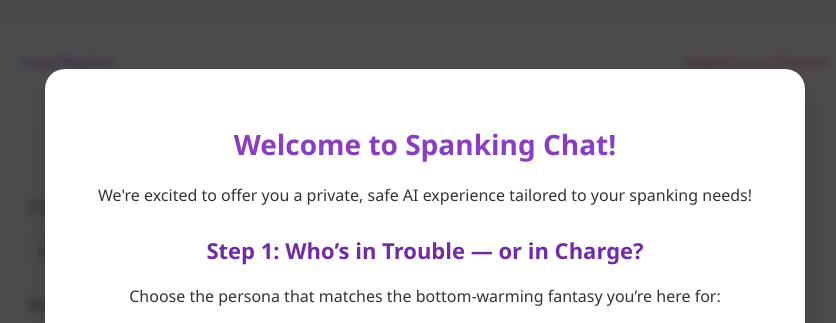
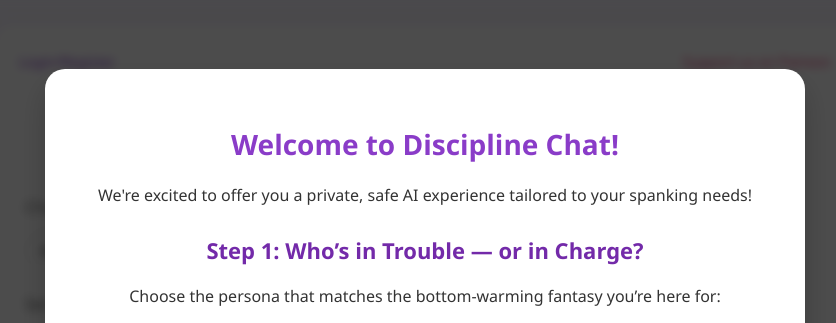
Before and after one commit to fleetingforest/spanko_chats, a Flask app: page / in a window 1280 px wide. Shown: the top 323 px of the page, without its empty margins (215-1051 px from the left). Run offline with Flask 3, Linux system fonts and the light colour scheme.

Commit message:
Changed name from Spanking Chat to Discipline Chat

```diff
--- a/app.py
+++ b/app.py
@@ -336,7 +336,7 @@ def check_token_thresholds(ip_address):
         <div class="patreon-promo">
             <div class="patreon-icon"></div>
             <div class="patreon-message">
-                <h3>Enjoying Spanking Chat?</h3>
+                <h3>Enjoying Discipline Chat?</h3>
                 <a href="https://www.patreon.com/c/SpankingChat" target="_blank" class="patreon-button">Join Patreon!</a>
             </div>
         </div>
@@ -349,7 +349,7 @@ def check_token_thresholds(ip_address):
         <div class="patreon-promo">
             <div class="patreon-icon"></div>
             <div class="patreon-message">
-                <h3>Enjoying Spanking Chat?</h3>
+                <h3>Enjoying Discipline Chat?</h3>
                 <a href="https://www.patreon.com/c/SpankingChat" target="_blank" class="patreon-button">Support Us on Patreon!</a>
             </div>
         </div>
@@ -1215,7 +1215,7 @@ def send_usage_report():
 
                 # Send email with the report
                 msg = Message(
-                    subject=f"Spanking Chat Daily Report - {metrics['date']}",
+                    subject=f"Discipline Chat Daily Report - {metrics['date']}",
                     sender=app.config['MAIL_USERNAME'],
                     recipients=["fleetingforest4@gmail.com"]  # Your email address
                 )
@@ -1270,7 +1270,7 @@ def forgot_password():
         token = serializer.dumps(email, salt=app.config['SECURITY_PASSWORD_SALT'])
         reset_link = url_for('reset_password', token=token, _external=True)
         msg = Message('Password Reset Request', sender=app.config['MAIL_USERNAME'], recipients=[email])
-        msg.body = f'To reset your Spanking Chat password, click the following link: {reset_link}\nThis link is valid for 1 hour.'
+        msg.body = f'To reset your Discipline Chat password, click the following link: {reset_link}\nThis link is valid for 1 hour.'
         mail.send(msg)
         flash('A password reset link has been sent to your email.', 'info')
         return redirect(url_for('login'))
--- a/templates/chat.html
+++ b/templates/chat.html
@@ -3,14 +3,14 @@
 <head>
     <meta charset="UTF-8">
     <meta name="viewport" content="width=device-width, initial-scale=1.0">
-    <title>Spanking Chat</title>
+    <title>Discipline Chat</title>
     <link rel="stylesheet" href="{{ url_for('static', filename='style.css') }}">
 </head>
 <body>
     <!-- Onboarding overlay for new users -->
     <div id="onboarding-overlay" class="onboarding-overlay" {% if session.user_email %}style="display: none;"{% endif %}>
         <div class="onboarding-content">
-            <h2>Welcome to Spanking Chat!</h2>
+            <h2>Welcome to Discipline Chat!</h2>
             <p>We're excited to offer you a private, safe AI experience tailored to your spanking needs!</p>
 
             <div class="onboarding-step active" data-step="1">
@@ -76,7 +76,7 @@
         <div class="patreon-link">
             <a href="https://www.patreon.com/c/SpankingChat" target="_blank">Support us on Patreon</a>
         </div>
-        <h1 class="title">Spanking chat</h1>
+        <h1 class="title">Discipline chat</h1>
         <p class="tagline">Disciplinary spanking chat with an AI who knows your place — or lets you decide theirs.</p>
         <!-- Add link to login/register or logout based on authentication status -->
         <div class="login-section">
@@ -163,7 +163,7 @@
             if (!data) return;
 
             // Set modal content
-            document.getElementById('patreon-modal-title').innerText = data.title || 'Enjoying Spanking Chat?';
+            document.getElementById('patreon-modal-title').innerText = data.title || 'Enjoying Discipline Chat?';
 
             if (data.message) {
                 document.getElementById('patreon-modal-message').innerText = data.message;
@@ -202,7 +202,7 @@
         <div class="modal-content patreon-modal-content">
             <span class="close" onclick="closePatreonModal()">&times;</span>
             <div class="patreon-icon"></div>
-            <h3 id="patreon-modal-title">Enjoying Spanking Chat?</h3>
+            <h3 id="patreon-modal-title">Enjoying Discipline Chat?</h3>
             <p id="patreon-modal-message">Support us on Patreon!</p>
             <a href="https://www.patreon.com/c/SpankingChat" target="_blank" class="patreon-button" id="patreon-modal-button">Join Patreon!</a>
         </div>
```
Also changed, not shown: patreon_popup.py (+6 -4 lines), templates/voice_chat.html (+5 -5 lines), usage_reports.py (+4 -4 lines).
